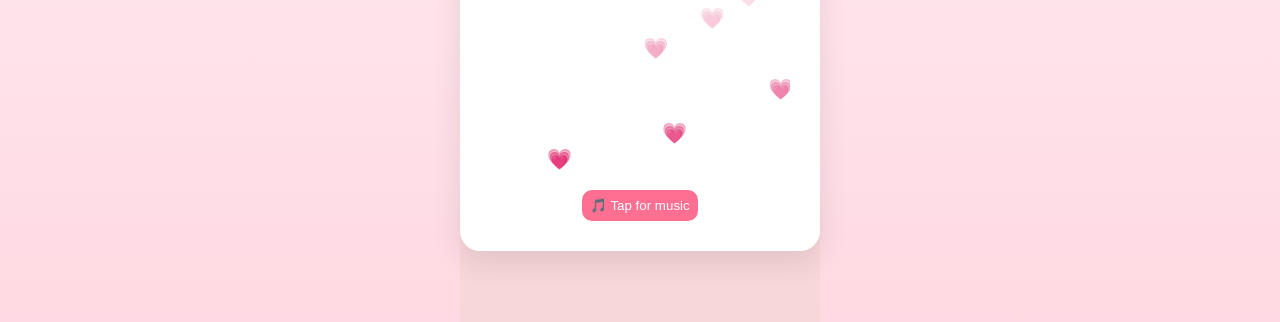
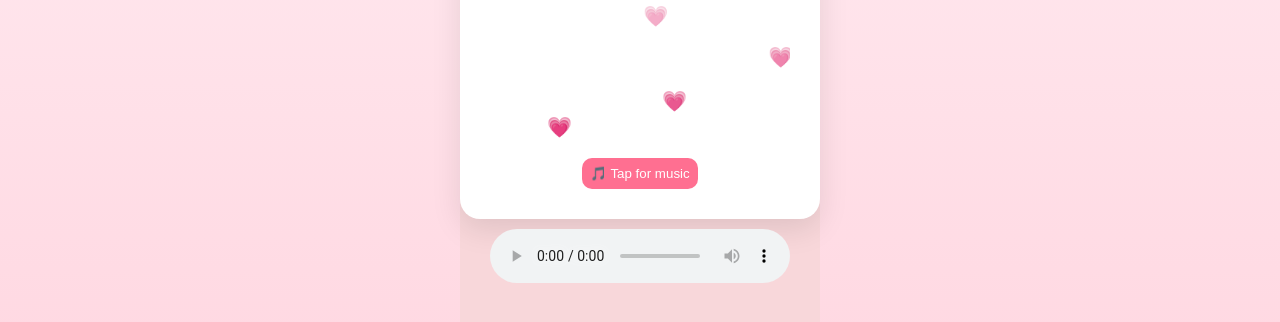
Before and after one commit to Sourav24001/love-site, a plain HTML site: page index.html in a window 1280 px wide. Both pictures are taken after a click on the button "Yes 💕". Shown: the part 378-700 px from the top of the page. Drawn offline with Linux system fonts and the light colour scheme.

Commit message:
index.html
music update

```diff
--- a/index.html
+++ b/index.html
@@ -144,9 +144,9 @@
 
     </div>
 
-    <audio id="bgMusic" loop>
-     <source src="https://cdn.pixabay.com/download/audio/2022/03/15/audio_5b0b5c6e68.mp3?filename=romantic-piano-110086.mp3" type="audio/mpeg">
-    </audio>
+    <audio id="bgMusic" loop controls style="margin-top:10px;">
+  <source src="https://cdn.freesound.org/previews/466/466651_8386271-lq.mp3" type="audio/mpeg">
+</audio>
 
   </div>
   `;
```
